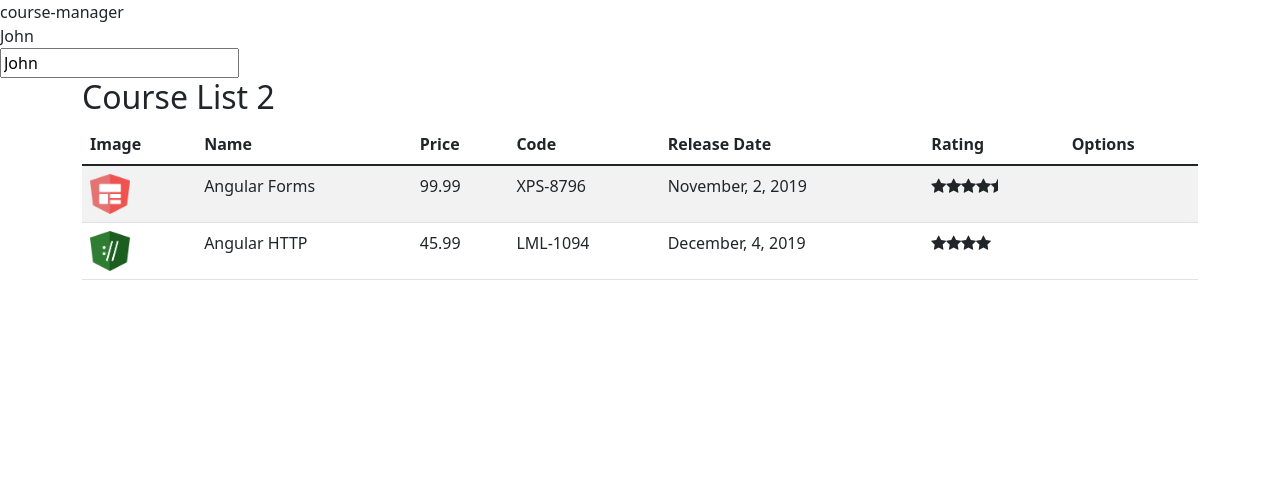
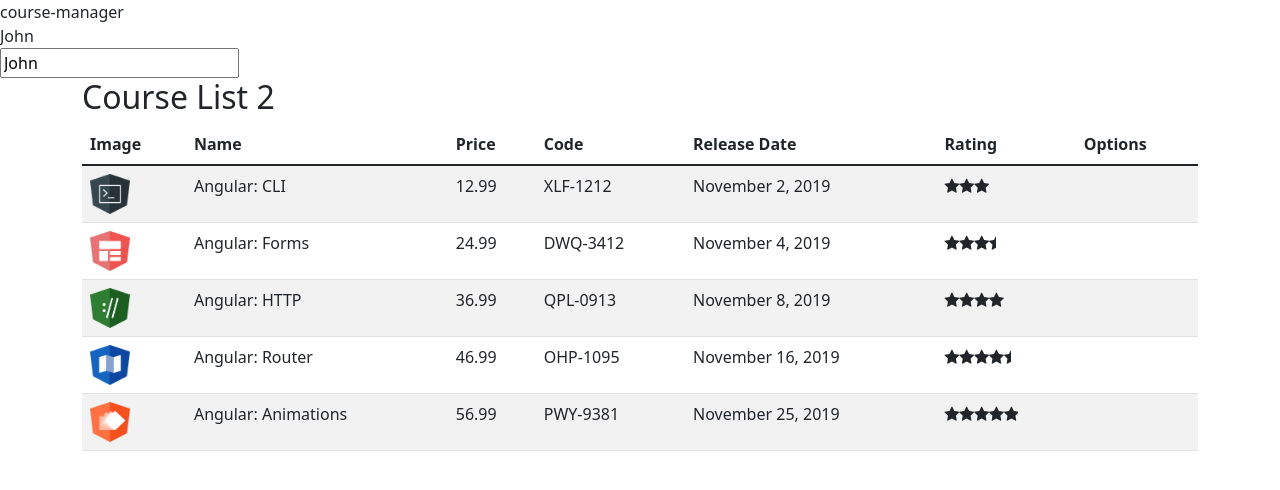
Before and after one commit to matheusEduardoTavares/AngularBasicStudy, an Angular app: page / in a window 1280 px wide. Shown: the top 490 px of the page. Built offline with nearby package versions, Linux system fonts and the light colour scheme.

Commit message:
Injecao de dependencia com Injectable

```diff
--- a/src/app/courses/course-list.component.ts
+++ b/src/app/courses/course-list.component.ts
@@ -1,5 +1,6 @@
 import { Component, OnInit } from "@angular/core";
 import { Course } from "./course";
+import { CourseService } from "./course.service";
 
 @Component({
     selector: 'app-course-list',
@@ -10,28 +11,31 @@
 export class CourseListComponent implements OnInit {
   courses: Course[] = [];
 
+  constructor(private courseService: CourseService) {}
+
   ngOnInit(): void {
-    this.courses.push(
-      {
-        id: 1,
-        name: 'Angular Forms',
-        imageUrl: '/assets/images/forms.png',
-        price: 99.99,
-        code: 'XPS-8796',
-        duration: 120,
-        rating: 4.5,
-        releaseDate: 'November, 2, 2019'
-      },
-      {
-        id: 2,
-        name: 'Angular HTTP',
-        imageUrl: '/assets/images/http.png',
-        price: 45.99,
-        code: 'LML-1094',
-        duration: 80,
-        rating: 4,
-        releaseDate: 'December, 4, 2019'
-      },
-    );
+    this.courses = this.courseService.retrieveAll();
+    // this.courses.push(
+      // {
+      //   id: 1,
+      //   name: 'Angular Forms',
+      //   imageUrl: '/assets/images/forms.png',
+      //   price: 99.99,
+      //   code: 'XPS-8796',
+      //   duration: 120,
+      //   rating: 4.5,
+      //   releaseDate: 'November, 2, 2019'
+      // },
+      // {
+      //   id: 2,
+      //   name: 'Angular HTTP',
+      //   imageUrl: '/assets/images/http.png',
+      //   price: 45.99,
+      //   code: 'LML-1094',
+      //   duration: 80,
+      //   rating: 4,
+      //   releaseDate: 'December, 4, 2019'
+      // },
+    // );
   }
 }
--- /dev/null
+++ b/src/app/courses/course.service.ts
@@ -0,0 +1,74 @@
+import { Injectable } from "@angular/core";
+import { Course } from "./course";
+
+///Tornando essa classe elegível para injeção de
+///dependência e o providedIn faz com que ela seja
+///carregada na root da aplicação, ou seja, quando
+///carregarmos o módulo raíz, o app-module, essa
+///classe será carregada também
+@Injectable({
+  providedIn: 'root'
+})
+export class CourseService {
+  retrieveAll(): Course[] {
+    return COURSES;
+  }
+}
+
+var COURSES: Course[] = [
+  {
+      id: 1,
+      name: 'Angular: CLI',
+      releaseDate: 'November 2, 2019',
+      description: 'Neste curso, os alunos irão obter um grande conhecimento nos principais recursos do CLI.',
+      duration: 120,
+      code: 'XLF-1212',
+      rating: 3,
+      price: 12.99,
+      imageUrl: '/assets/images/cli.png',
+  },
+  {
+      id: 2,
+      name: 'Angular: Forms',
+      releaseDate: 'November 4, 2019',
+      description: 'Neste curso, os alunos irão obter um conhecimento aprofundado sobre os recursos disponíveis no módulo de Forms.',
+      duration: 80,
+      code: 'DWQ-3412',
+      rating: 3.5,
+      price: 24.99,
+      imageUrl: '/assets/images/forms.png',
+  },
+  {
+      id: 3,
+      name: 'Angular: HTTP',
+      releaseDate: 'November 8, 2019',
+      description: 'Neste curso, os alunos irão obter um conhecimento aprofundado sobre os recursos disponíveis no módulo de HTTP.',
+      duration: 80,
+      code: 'QPL-0913',
+      rating: 4.0,
+      price: 36.99,
+      imageUrl: '/assets/images/http.png',
+  },
+  {
+      id: 4,
+      name: 'Angular: Router',
+      releaseDate: 'November 16, 2019',
+      description: 'Neste curso, os alunos irão obter um conhecimento aprofundado sobre os recursos disponíveis no módulo de Router.',
+      duration: 80,
+      code: 'OHP-1095',
+      rating: 4.5,
+      price: 46.99,
+      imageUrl: '/assets/images/router.png',
+  },
+  {
+      id: 5,
+      name: 'Angular: Animations',
+      releaseDate: 'November 25, 2019',
+      description: 'Neste curso, os alunos irão obter um conhecimento aprofundado sobre os recursos disponíveis sobre Animation.',
+      duration: 80,
+      code: 'PWY-9381',
+      rating: 5,
+      price: 56.99,
+      imageUrl: '/assets/images/animations.png',
+  }
+];
--- a/src/app/courses/course.ts
+++ b/src/app/courses/course.ts
@@ -7,4 +7,5 @@
     duration: number;
     rating: number;
     releaseDate: string;
+    description: string;
 }
```
